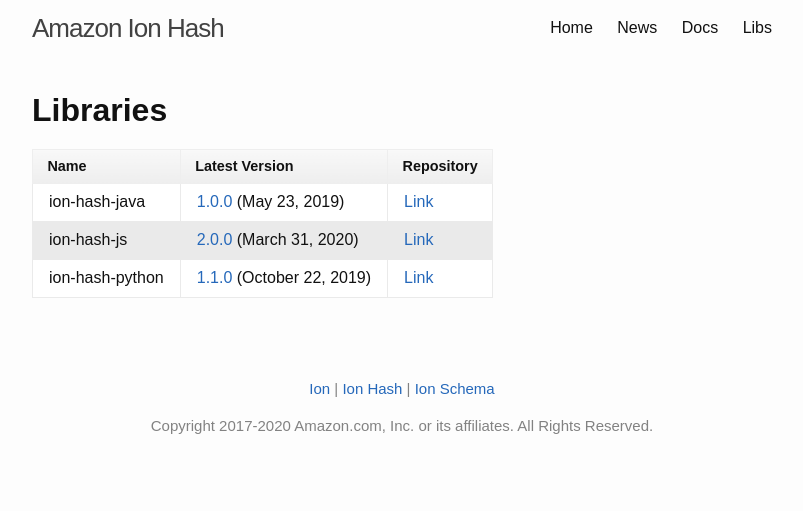
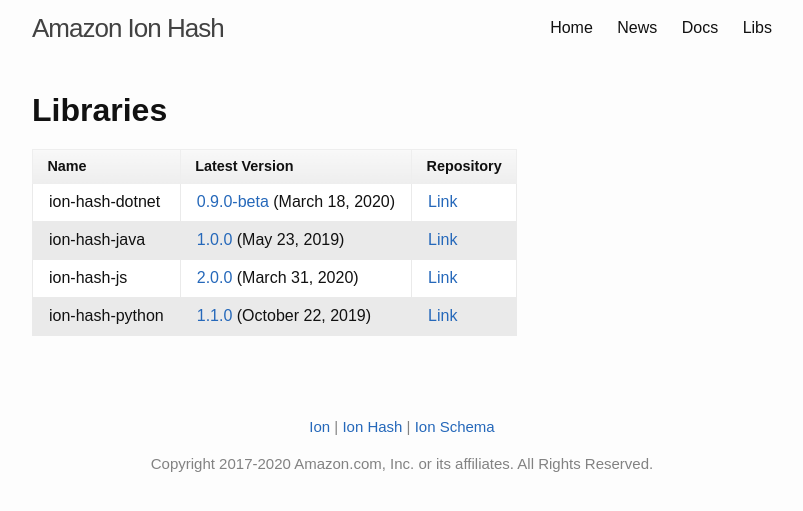
Before and after one commit to amazon-ion/ion-hash, a Jekyll site: the page built from libs.md, in a window 1280 px wide. Shown: the top 511 px of the page, without its empty margins (238-1041 px from the left). Built offline with Jekyll 4.4.1, drawn with Linux system fonts in a browser that asks for light colours.

Commit message:
Adds ion-hash-dotnet (#8)

```diff
--- a/libs.md
+++ b/libs.md
@@ -6,6 +6,7 @@ title: Libraries
 
 | Name | Latest Version | Repository |
 |------|----------------|------|
+| ion-hash-dotnet | [0.9.0-beta](https://github.com/amzn/ion-hash-dotnet/releases/latest) (March 18, 2020) | [Link](https://github.com/amzn/ion-hash-dotnet) |
 | ion-hash-java | [1.0.0](https://github.com/amzn/ion-hash-java/releases/latest) (May 23, 2019) | [Link](https://github.com/amzn/ion-hash-java) |
 | ion-hash-js | [2.0.0](https://github.com/amzn/ion-hash-js/releases/latest) (March 31, 2020) | [Link](https://github.com/amzn/ion-hash-js) |
 | ion-hash-python | [1.1.0](https://github.com/amzn/ion-hash-python/releases/latest) (October 22, 2019) | [Link](https://github.com/amzn/ion-hash-python) |
```
